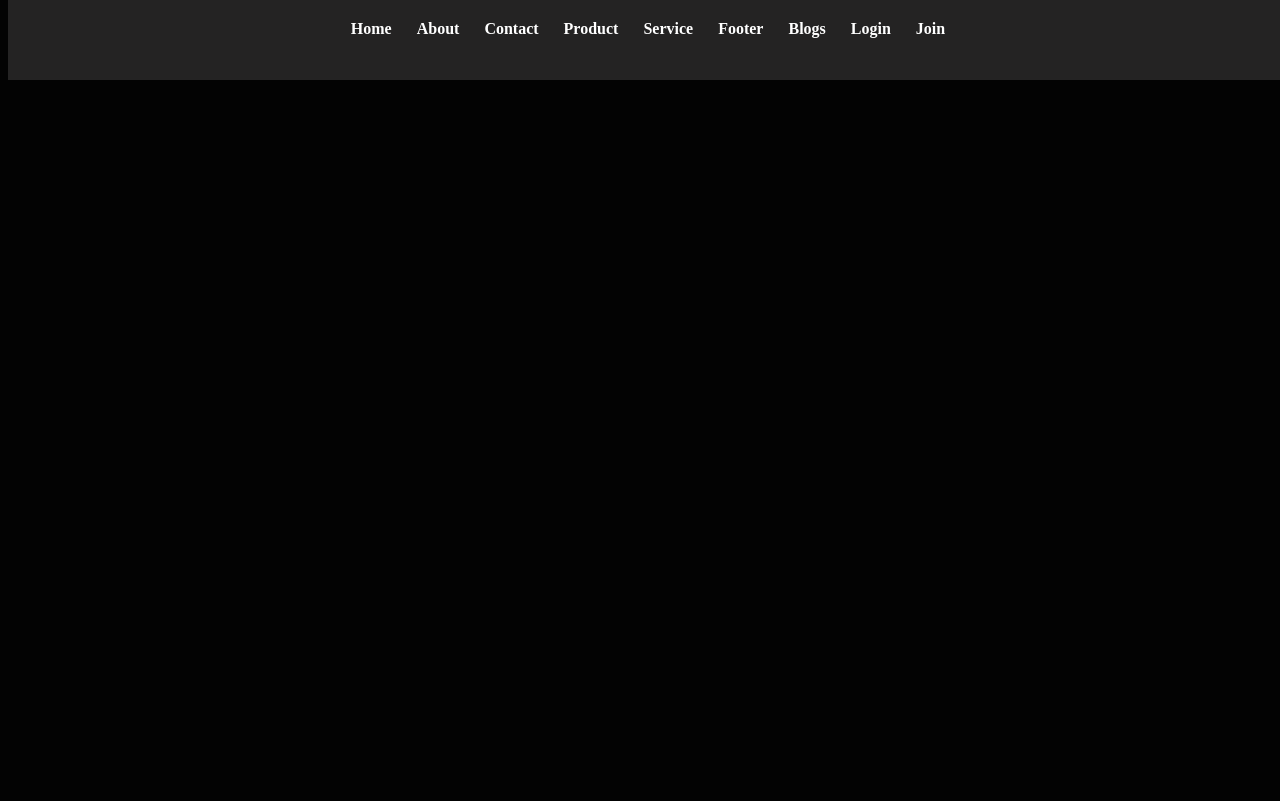
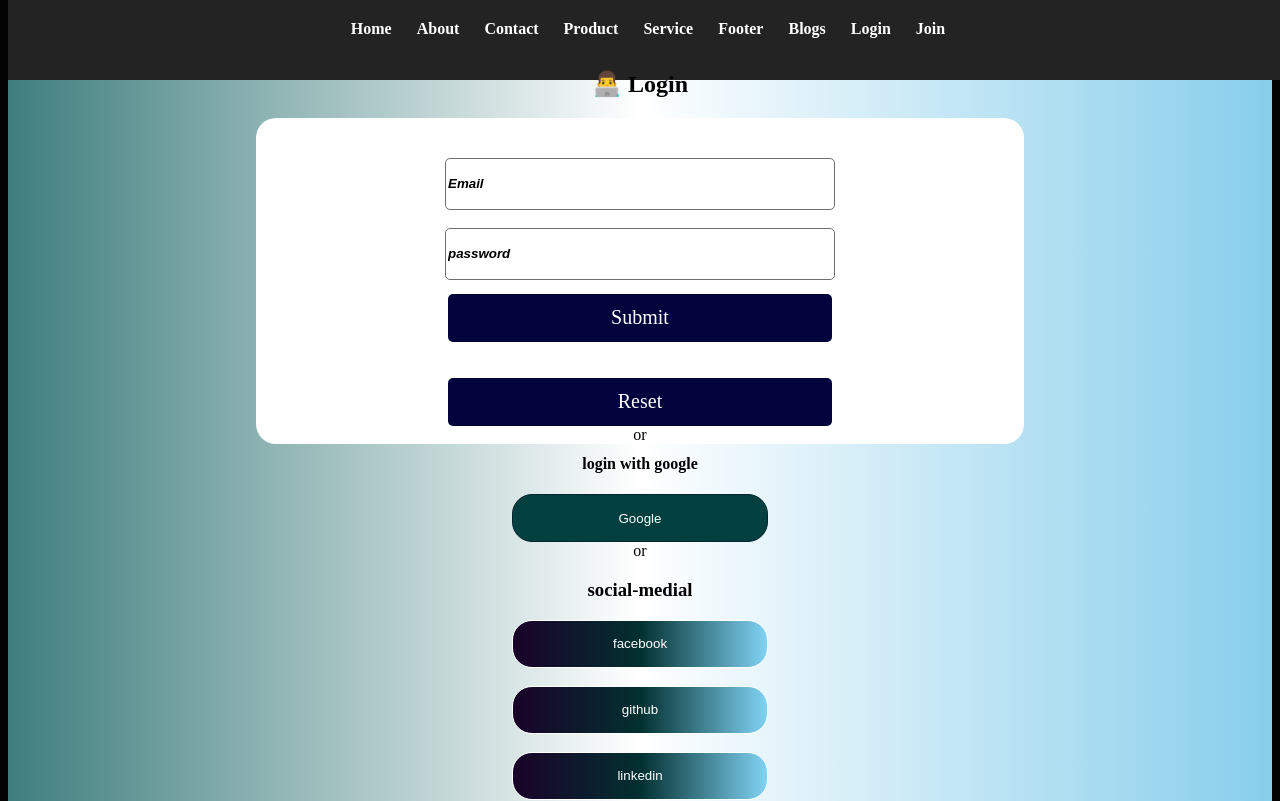
Before and after one commit to evariste123/my-website-from-reactjs, a React (Vite) app: page /login in a window 1280 px wide. Shown: the top 801 px of the page. Built offline with nearby package versions, Linux system fonts and the light colour scheme.

Commit message:
2nd commit

```diff
--- a/src/App.jsx
+++ b/src/App.jsx
@@ -9,6 +9,11 @@ import Blogs from "./component/blogs";
 import Join from "./component/join";
 import Footer from "./component/footer";
 import Login from "./component/login";
+import Agent from "./page/agent";
+import Developer from "./page/developer";
+import Document from "./page/document";
+import Status from "./page/status";
+import Support from "./page/support";
 function App(){
 return(
   <div className="home">
@@ -23,6 +28,11 @@ return(
   <Route path="/login" element={<Login/>}>login</Route>
   <Route path="/join" element={<Join/>}>join</Route>
   <Route path="/footer" element={<Footer/>}>footer</Route>
+    <Route path="/agent" element={<Agent/>}>agents</Route>
+    <Route path="/developer" element={<Developer/>}>developer</Route>
+    <Route path="/document" element={<Document/>}>document</Route>
+    <Route path="/status" element={<Status/>}>status</Route>
+    <Route path="/support" element={<Support/>}>support</Route>
 </Routes>
 </BrowserRouter>
   </div>
--- a/src/component/login.jsx
+++ b/src/component/login.jsx
@@ -2,10 +2,44 @@ import Raact from 'react'
 import Header from '../assets/pages/header'
 function Login(){
     return(
-        <div>
+        <section className='login' id='login'>
             <Header/>
-            <h1>welcome to my login</h1>
-        </div>
+            <h1>👨‍💻 login</h1>
+            <form action="">
+            <div className='lg'>
+                    <div className='input'>
+                        <input type="text" name="email" id="email" required placeholder='Email' />
+                    <br /><br />
+                    <input type="password" name="password" id="password" required placeholder='password' />
+                    <br /><br /><br /><br />
+                    </div>
+                    <div className='bt'>
+                <button type='submit'>submit</button>
+            </div>
+            <br /><br />
+            <div className='bt1'>
+                <button type='reset'>reset</button>
+            </div>
+            or
+            </div>
+            </form>
+            <div className='google'>
+                <h4>login with google</h4>
+                <a href="https://www.google.com" target='_blank'>
+                    <button type='button'>
+                        Google
+                    </button>
+                </a>
+            </div>
+            <div className='md'>
+                or
+                <h3>social-medial</h3>
+                <a href="https://www.facebook.com">
+                <button type='button'>facebook</button></a><br /><br />
+              <a href="https://github.com"><button type='button'>github</button></a><br /><br />
+              <a href="https://www.linkedin.com"><button type='button'>linkedin</button></a>
+            </div>
+        </section>
     )
 }
 export default Login
--- /dev/null
+++ b/src/component1/header.jsx
@@ -0,0 +1,14 @@
+import React from "react";
+import { Link } from "react-router-dom";
+function Header(){
+    return(
+        <div>
+<a><Link to='/'>document</Link></a>
+<a><Link to='/status'>status</Link></a>
+<a><Link to='/support'>support</Link></a>
+<a><Link to='/developer'>developer</Link></a>
+<a><Link to='/agent'>agent</Link></a>
+        </div>
+    )
+}
+export default Header
--- a/src/index.css
+++ b/src/index.css
@@ -809,11 +809,9 @@ cursor: pointer;
 #footer.footer{
   position: relative;
   width: auto;
-  height:80vh;
+  height:auto;
   flex: auto;
-  background-color: #1b1b1b;
   color: white;
-  top: 120px;
 }
 .ft{
   position: relative;
@@ -858,7 +856,7 @@ cursor: pointer;
   text-align: center;
   background-color: transparent;
   cursor: pointer;
-  bottom:220px;
+  top: 160px;
   flex: auto;
 }
 .sub h1{
@@ -893,7 +891,7 @@ cursor: pointer;
   width: 20vw;
   height: auto;
   text-align: center;
-  bottom:280px;
+  bottom:20px;
   flex: auto;
 }
 .media{
@@ -941,6 +939,12 @@ cursor: pointer;
   background-color: #01010e;
   border-radius: 5px;
   border: 1px solid rgb(92, 92, 94);
+}
+.fr input:hover{
+  position: relative;
+  transition: all ease-in 0.3s;
+  border: 1px solid cyan;
+  cursor: pointer;
 }
 .fr button{
   position: relative;
@@ -1027,3 +1031,131 @@ cursor: pointer;
   text-align: center;
   border-radius: 10px;
 }
+#login.login{
+  position: relative;
+  background: linear-gradient(to right,rgb(63, 126, 126),white,skyblue);
+  width: auto;
+  height: 120vh;
+}
+.login h1{
+  position: relative;
+  color: black;
+  top: 50px;
+  text-align: center;
+  text-transform: capitalize;
+}
+.lg{
+  position: relative;
+  width: 60vw;
+  height: auto;
+  background-color: white;
+  border-radius: 20px;
+  justify-self: center;
+  text-align: center;
+  top: 50px;
+  justify-items: center;
+}
+.input input{
+  position: relative;
+  justify-self: center;
+top: 40px;
+width: 30vw;
+height: 6vh;
+border-radius: 5px;
+border: 1px solid rgb(112, 111, 111);
+}
+.input input::placeholder{
+  position: relative;
+  font-weight: 700;
+  color: black;
+  font: bold;
+  cursor: pointer;
+  font-style: italic;
+}
+.input input:hover{
+  position: relative;
+  transition: all ease-in 0.3s;
+  border: 1px solid cyan;
+  cursor: pointer;
+}
+.bt button{
+  position: relative;
+  width: 30vw;
+  height: 6vh;
+  border-radius: 5px;
+  text-transform: capitalize;
+  font: 20px bold;
+  border: 1px solid transparent;
+  cursor: pointer;
+  background-color: rgb(2, 3, 61);
+  color: white;
+}
+.bt button:hover{
+  position: relative;
+  transition: all ease-in 0.3s;
+  background-color: rgb(1, 1, 17);
+  cursor: pointer;
+}
+.bt1 button{
+   position: relative;
+  width: 30vw;
+  height: 6vh;
+  border-radius: 5px;
+  text-transform: capitalize;
+  font: 20px bold;
+  border: 1px solid transparent;
+  cursor: pointer;
+  background-color: rgb(2, 3, 61);
+  color: white;
+}
+.bt1 button:hover{
+  position: relative;
+  transition: all ease-in 0.3s;
+  cursor: pointer;
+  background-color: rgb(3, 37, 37);
+  color: white;
+}
+.google{
+  position: relative;
+  text-align: center;
+  top: 40px;
+}
+.google button{
+  position: relative;
+  width: 20vw;
+  height: 6vh;
+  border-radius: 20px;
+  border: 1px solid rgb(3, 38, 49);
+  background-color: rgb(2, 63, 63);
+  color: white;
+  font: bold;
+  cursor: pointer;
+}
+.google button:hover{
+  position: relative;
+  transition: all ease-in 0.3s;
+  background-color: rgb(44, 38, 2);
+  color: white;
+}
+.md{
+  position: relative;
+  top: 40px;
+  text-align: center;
+}
+.md button{
+  position: relative;
+  width: 20vw;
+  height: 6vh;
+  border-radius: 20px;
+  border: 1px solid;
+  color: white;
+  cursor: pointer;
+  background: linear-gradient(to right,rgb(25, 2, 41),rgb(2, 48, 48),rgb(128, 211, 243));
+}
+.md button:hover{
+  position: relative;
+  transition: all ease-in 0.3s;
+  background: rgb(30, 1, 39);
+  color: white;
+  border: 1px solid transparent;
+}
--- /dev/null
+++ b/src/page/agent.jsx
@@ -0,0 +1,11 @@
+import React from "react";
+import Header from "../component1/header";
+function Agent(){
+    return(
+        <div>
+            <Header/>
+            <h1>welcome to my agent</h1>
+        </div>
+    )
+}
+export default Agent
--- /dev/null
+++ b/src/page/developer.jsx
@@ -0,0 +1,11 @@
+import React from "react";
+import Header from "../component1/header";
+function Developer(){
+    return(
+        <div>
+            <Header/>
+            <h1>welcome to my developer</h1>
+        </div>
+    )
+}
+export default Developer
--- /dev/null
+++ b/src/page/document.jsx
@@ -0,0 +1,11 @@
+import React from "react";
+import Header from "../component1/header";
+function Document(){
+    return(
+        <div>
+            <Header/>
+            <h1>welcome to my document</h1>
+        </div>
+    )
+}
+export default Document
--- /dev/null
+++ b/src/page/status.jsx
@@ -0,0 +1,11 @@
+import React from "react";
+import Header from "../component1/header";
+function Status(){
+    return(
+        <div>
+            <Header/>
+            <h1>welcome to my Status</h1>
+        </div>
+    )
+}
+export default Status
--- /dev/null
+++ b/src/page/support.jsx
@@ -0,0 +1,11 @@
+import React from "react";
+import Header from "../component1/header";
+function Support(){
+    return(
+        <div>
+            <Header/>
+            <h1>welcome to my support</h1>
+        </div>
+    )
+}
+export default Support
```
